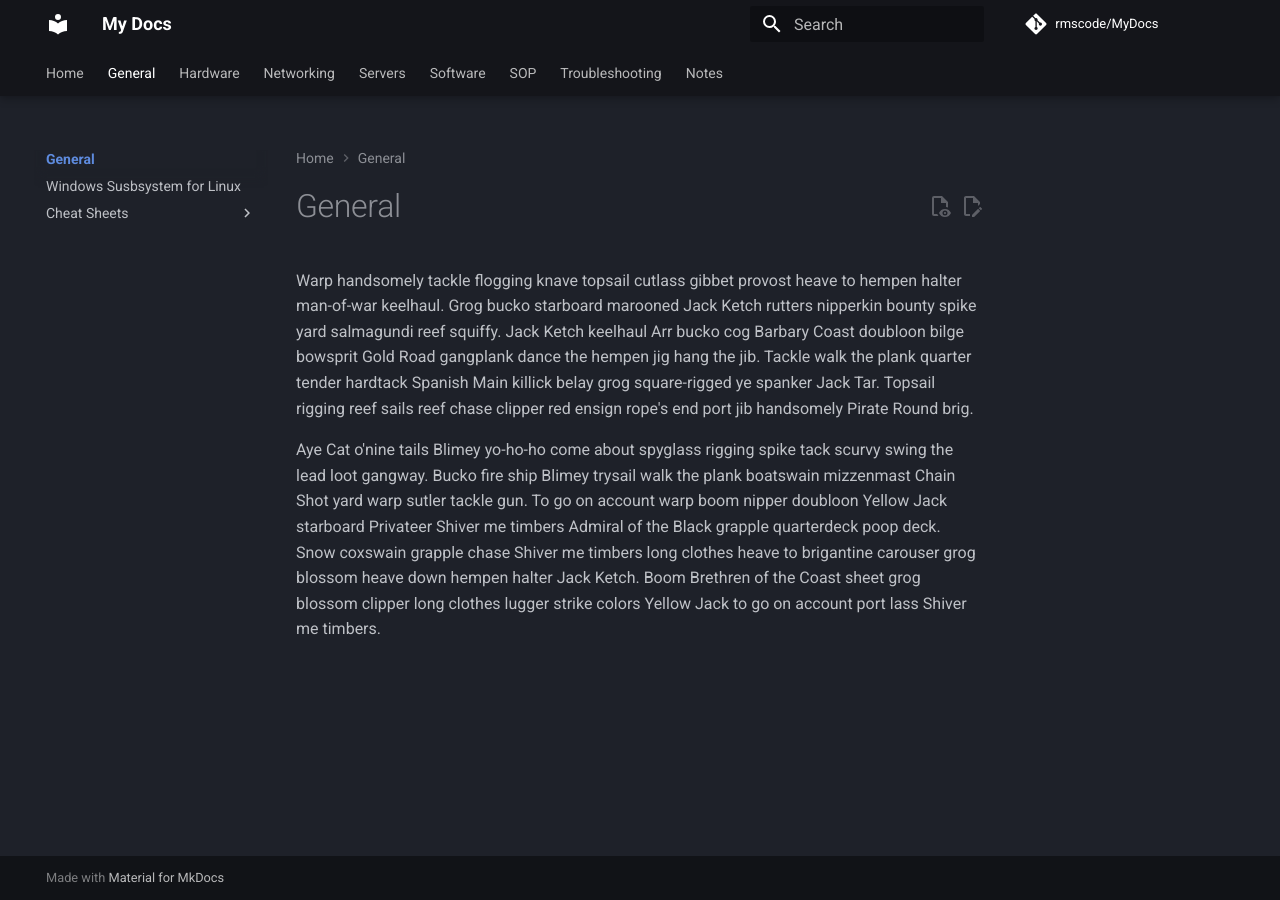
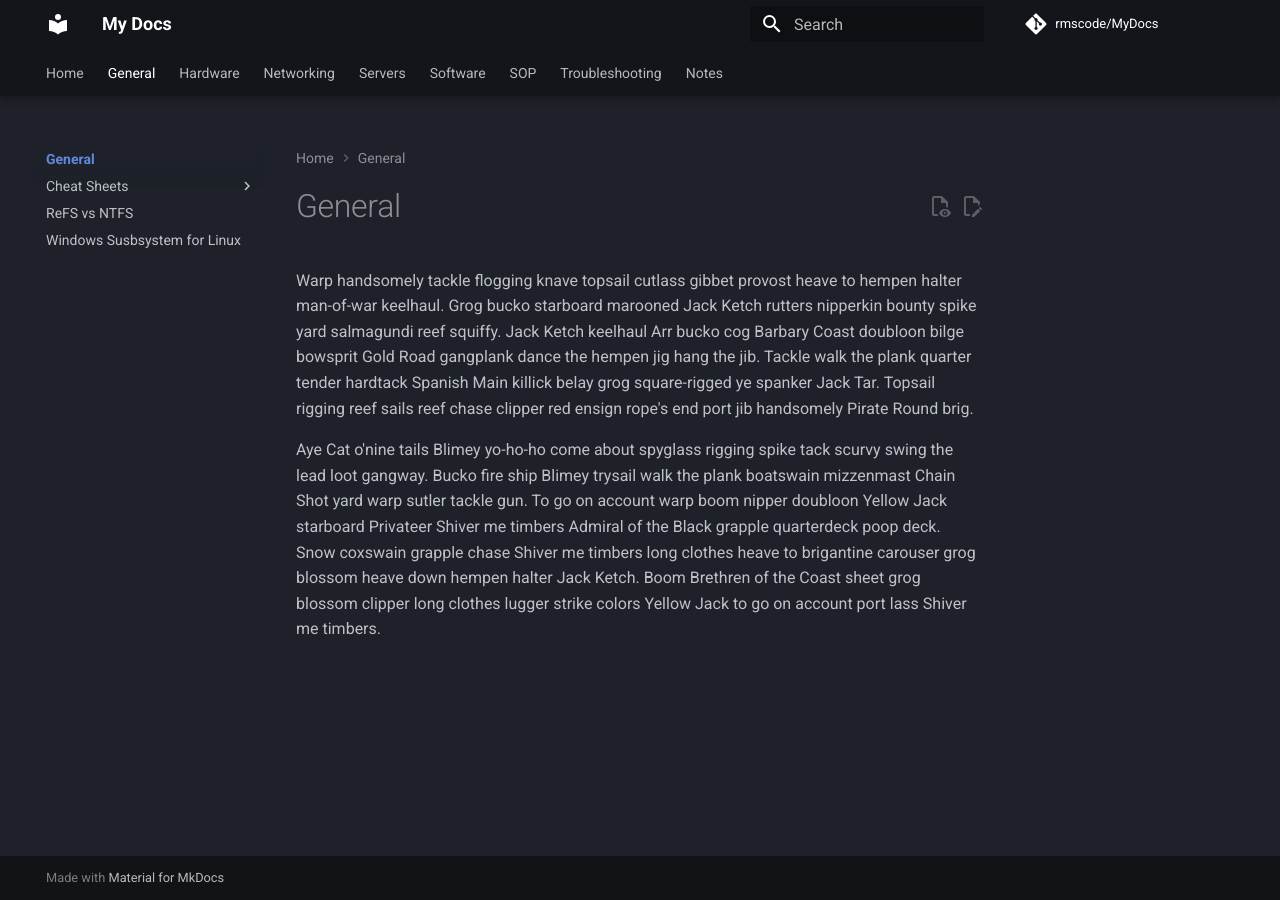
Before and after one commit to rmscode/binary-garden, an MkDocs documentation site: the page built from docs/general/index.md, in a window 1280 px wide. Built offline with MkDocs 1.6.1 and Material for MkDocs 9.7.7, drawn with Linux system fonts in a browser that asks for light colours; comment, search, counter and statistics services are not loaded.

Commit message:
Update mkdocs.yml

```diff
--- a/mkdocs.yml
+++ b/mkdocs.yml
@@ -98,9 +98,10 @@ nav:
   - Home: index.md
   - General:
     - general/index.md
-    - Windows Susbsystem for Linux: general/wsl.md
     - Cheat Sheets:
       - Linux Cheat Sheet: general/linux-cheat-sheet.md
+    - ReFS vs NTFS: general/refs-vs-ntfs.md
+    - Windows Susbsystem for Linux: general/wsl.md
   - Hardware:
     - hardware/index.md
     - Dell EMC:
```
